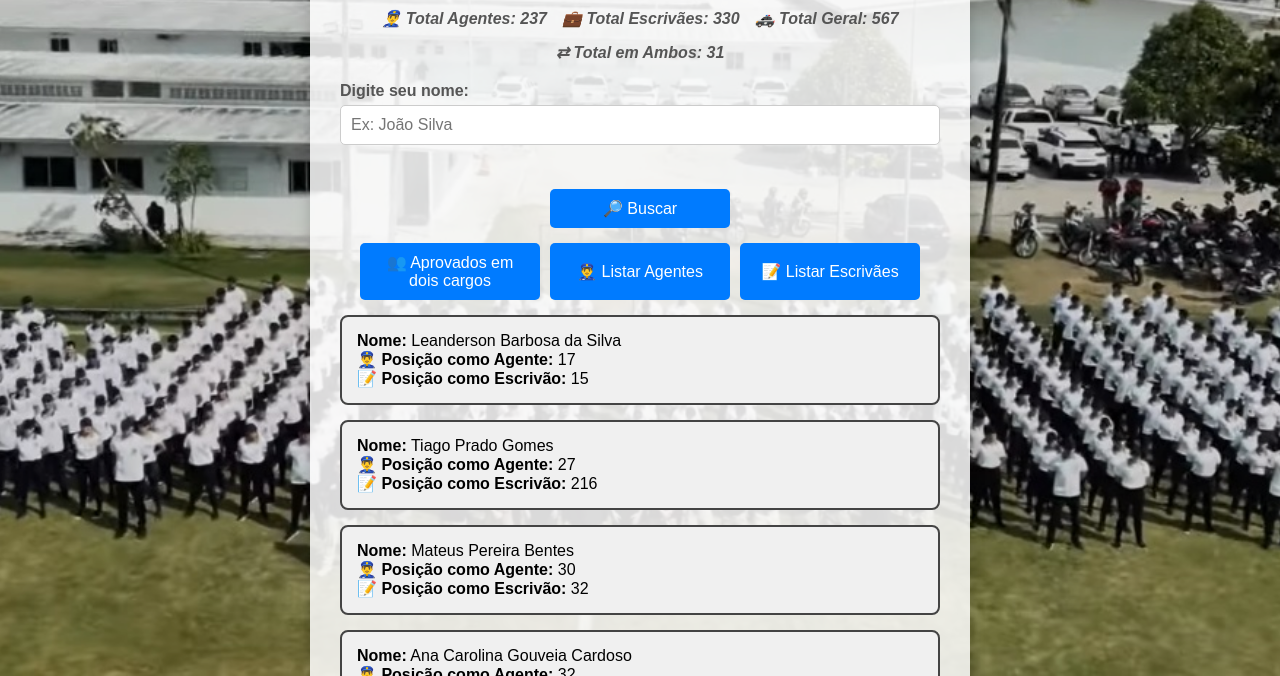
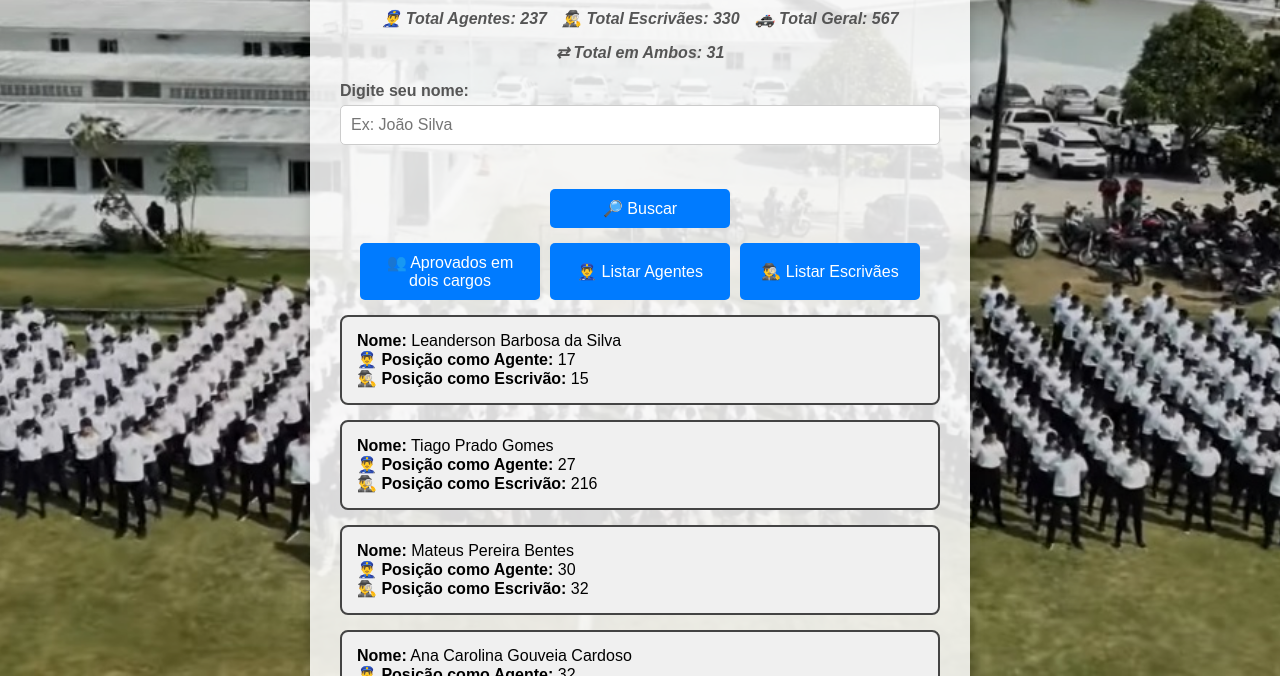
Before and after one commit to aprovados3/cadastro-reserva-ro, a plain HTML site: page index.html in a window 1280 px wide. Both pictures are taken after a click on the button "👥 Aprovados em dois cargos". Shown: the part 124-800 px from the top of the page. Drawn offline with Linux system fonts and the light colour scheme.

Commit message:
Add files via upload

```diff
--- a/index.html
+++ b/index.html
@@ -125,7 +125,7 @@
     <h1>CR - Polícia Civil RO</h1>
     <div id="infoContadores" class="info-box">
       <span>👮‍♂️ <strong>Total Agentes:</strong> <span id="totalAgentes">0</span></span>
-      <span>💼 <strong>Total Escrivães:</strong> <span id="totalEscrivao">0</span></span>
+      <span>🕵️‍♂️ <strong>Total Escrivães:</strong> <span id="totalEscrivao">0</span></span>
       <span>🚓 <strong>Total Geral:</strong> <span id="totalGeral">0</span></span>
       <span>⇄ <strong>Total em Ambos:</strong> <span id="totalAmbos">0</span></span>
     </div>
@@ -142,7 +142,7 @@
     <div class="botoes-container">
       <button id="btnListarAmbos">👥 Aprovados em dois cargos</button>
       <button id="btnListarAgentes">👮‍♂️ Listar Agentes</button>
-      <button id="btnListarEscrivao">📝 Listar Escrivães</button>
+      <button id="btnListarEscrivao">🕵️‍♂️ Listar Escrivães</button>
     </div>
 
     <div id="resultado"></div>
@@ -216,7 +216,7 @@
         }
 
         if (item.posicaoEscrivao && item.posicaoEscrivao.toLowerCase() !== 'null') {
-          html += `<strong>📝 Posição como Escrivão:</strong>  ${item.posicaoEscrivao}<br>`;
+          html += `<strong>🕵️‍♂️ Posição como Escrivão:</strong>  ${item.posicaoEscrivao}<br>`;
         }
 
         div.innerHTML = html;
```
